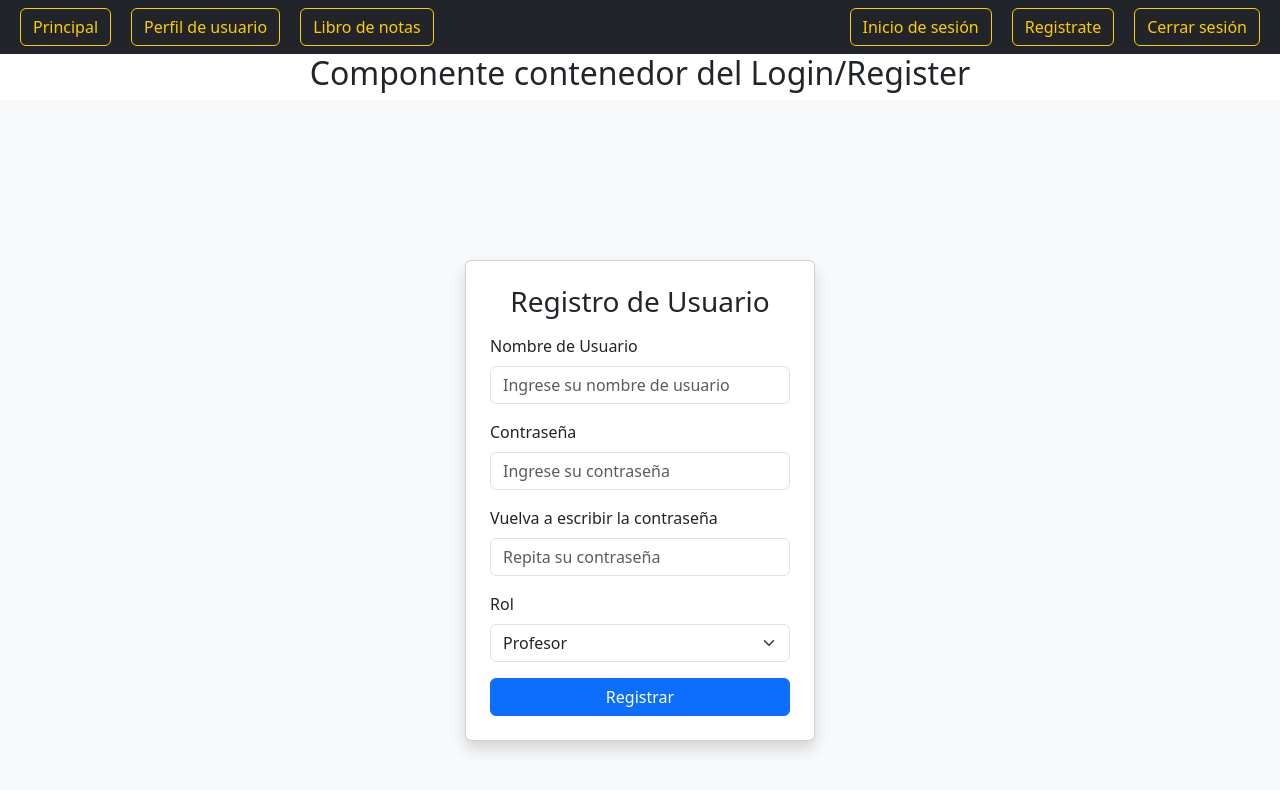
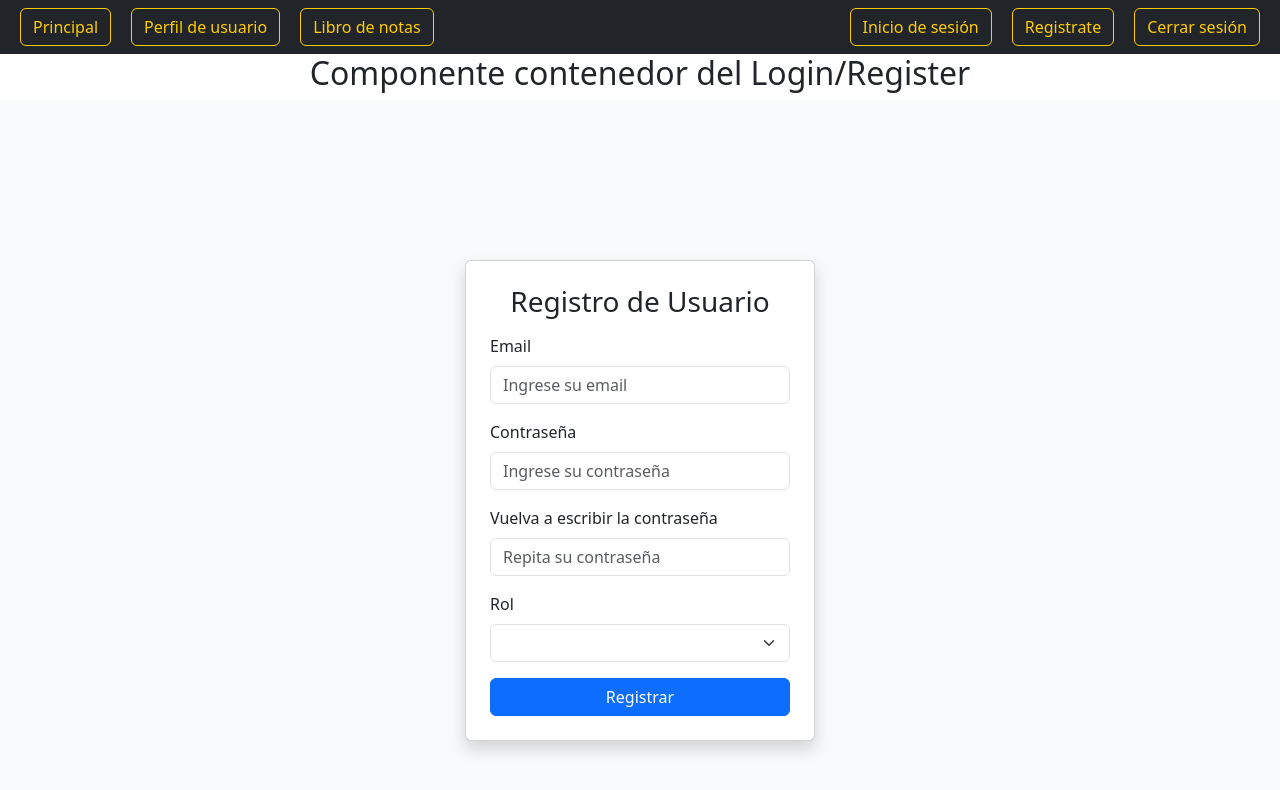
Before and after one commit to axelrebollo/eliaFrontend, a Vue app: page /auth/register in a window 1280 px wide. Shown: the top 790 px of the page. Built offline with nearby package versions, Linux system fonts and the light colour scheme.

Commit message:
se crea la lógica de register
creada la lógica de register en el componente
se crea la config general de axios con api.js
se crea el servicio authService.js para cada metodo

```diff
--- a/src/components/Register.vue
+++ b/src/components/Register.vue
@@ -1,17 +1,36 @@
 <script setup>
 import { ref } from "vue";
+import { registerUser } from "@/services/authService.js";
 
-const username = ref("");
+const email = ref("");
 const password = ref("");
 const confirmPassword = ref("");
-const role = ref("Profesor");
+const role = ref("");
 
-const register = () => {
+const register = async () => {
   if (password.value !== confirmPassword.value) {
     alert("Las contraseñas no coinciden");
     return;
   }
-  console.log("Usuario:", username.value, "Rol:", role.value);
+
+  if (email.value == "" || password.value === "" || role.value === "") {
+    alert("Hay algún campo vacío");
+    return;
+  }
+
+  const userData = {
+    email: email.value,
+    password: password.value,
+    role: role.value,
+  };
+
+  try {
+    const response = await registerUser(userData);
+    alert("El registro se ha realizado con éxito");
+    console.log(response);
+  } catch {
+    alert("Se ha producido un error en el registro");
+  }
 };
 </script>
 
@@ -21,12 +40,12 @@ const register = () => {
       <h3 class="text-center mb-3">Registro de Usuario</h3>
       <form @submit.prevent="register">
         <div class="mb-3">
-          <label class="form-label">Nombre de Usuario</label>
+          <label class="form-label">Email</label>
           <input
-            v-model="username"
+            v-model="email"
             type="text"
             class="form-control"
-            placeholder="Ingrese su nombre de usuario"
+            placeholder="Ingrese su email"
           />
         </div>
         <div class="mb-3">
@@ -50,8 +69,8 @@ const register = () => {
         <div class="mb-3">
           <label class="form-label">Rol</label>
           <select v-model="role" class="form-select">
-            <option value="Profesor">Profesor</option>
-            <option value="Alumno">Alumno</option>
+            <option value="TEACHER">Profesor</option>
+            <option value="STUDENT">Alumno</option>
           </select>
         </div>
         <button type="submit" class="btn btn-primary w-100">Registrar</button>
--- /dev/null
+++ b/src/services/api.js
@@ -0,0 +1,10 @@
+import axios from "axios";
+
+const apiClient = axios.create({
+  baseURL: "http://localhost:18090/users",
+  headers: {
+    "Content-Type": "application/json",
+  },
+});
+
+export default apiClient;
--- /dev/null
+++ b/src/services/authService.js
@@ -0,0 +1,16 @@
+import apiClient from "./api.js";
+
+const registerUser = async (userData) => {
+  try {
+    const response = await apiClient.post("", userData);
+    return response.data;
+  } catch (error) {
+    console.error(
+      "Error en el registro:",
+      error.response?.data || error.message
+    );
+    throw error;
+  }
+};
+
+export { registerUser };
```
